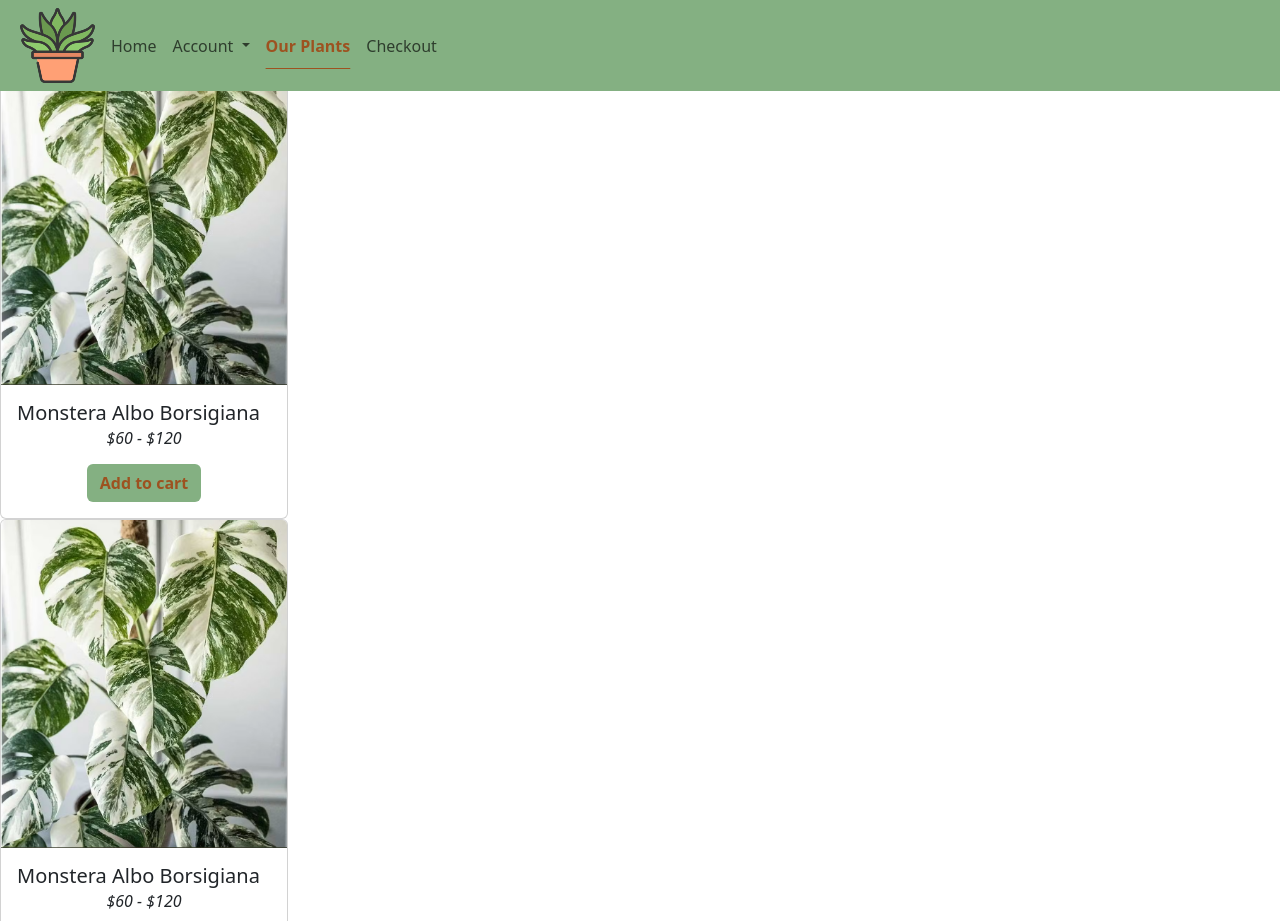
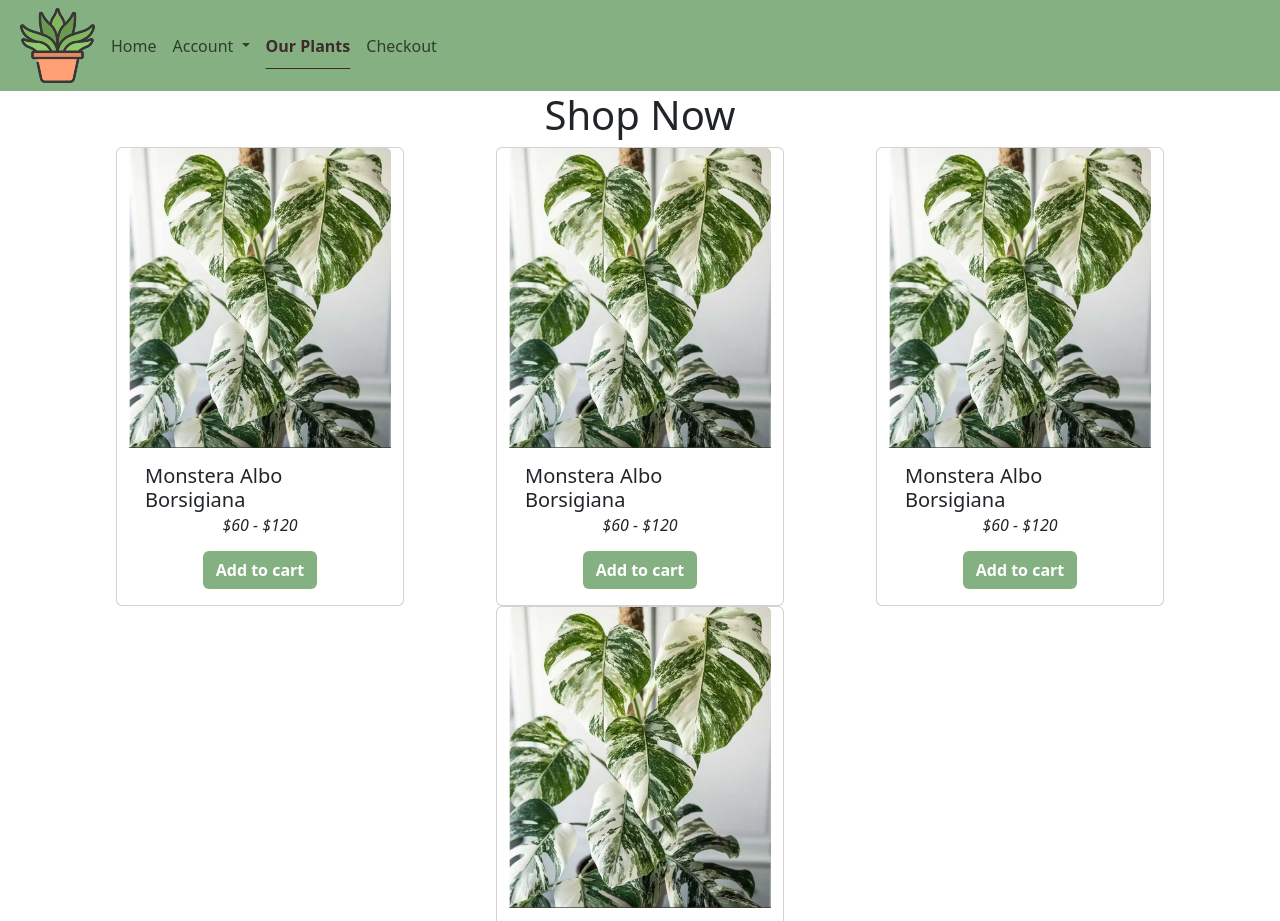
Before and after one commit to JustineElbuhel/Captone1, a plain HTML site: page products.html in a window 1280 px wide. Shown: the top 921 px of the page. Drawn offline with nearby package versions, Linux system fonts and the light colour scheme.

Commit message:
update before branching for index

```diff
--- a/css/styles.css
+++ b/css/styles.css
@@ -12,21 +12,21 @@ background-color: #84B082 !important;
 
 .active-nav-custom {
 font-weight: bolder;
-color:#9d5220;
+color:#3F2A2B;
 text-decoration: underline !important;
 text-underline-offset: 1rem !important;
-text-decoration-color: #9d5220 !important;
+text-decoration-color: #3F2A2B !important;
 }
 
 /* CUSTOM BUTTONS & links */
 .button-custom, .button-custom:hover {
 background-color: #84B082;
-color: #9d5220 !important;
+color: #fff !important;
 }
 
 .button-custom:hover {
-    text-decoration: underline;
-    text-decoration-color: #9d5220;
+text-decoration: underline;
+text-decoration-color: #fff;
 }
 .gradient-custom {
 background: linear-gradient(#3F2A2B, #84B082);
--- a/products.html
+++ b/products.html
@@ -34,12 +34,11 @@ OCHRE          - #DB7C26
 <style>
     .nav-link-custom:hover {
         font-weight: bold;
-        background-image: url('assets/images/leaf-icon.png');
+        background-image: url('assets/images/link-hover-icon.png'); background-repeat: no-repeat;
         background-position: center;
         }
 </style>
-    <!-- fixed top????? -->
-    <nav class="navbar navbar-custom navbar-expand-lg bg-body-tertiary fixed-top">
+    <nav class="navbar navbar-custom navbar-expand-lg bg-body-tertiary">
         <div class="container-fluid">
             <a class="navbar-logo " href="index.html"><img src="assets/images/logo.png" class="mx-2"></a>
             <button class="navbar-toggler" type="button" data-bs-toggle="collapse" data-bs-target="#navbarNavAltMarkup"
@@ -68,11 +67,13 @@ OCHRE          - #DB7C26
 </header>
 <!-- PRODUCTS MAIN CONTENT -->
 <main>
-<h1 class="title title custom">Shop Now</h1>
+<h1 class="text-center">Shop Now</h1>
 <!-- PRODUCT CARDS -->
-<div class="<div class="card">
-    <div class="card" style="width: 18rem;">
-        <img class="card-img-top align-bottom" src="assets/images/plants/Monstera-albo.png" alt="Monstera">
+    <div class="container">
+        <div class="row d-flex justify-content-around">
+            <!-- Card 1 -->
+            <div class="card m-0" style="width: 18rem;">
+                <img class="card-img-top object-fit-cover" src="assets/images/plants/Monstera-albo.png" alt="Monstera">
                 <div class="card-body">
                 <h5 class="card-title">Monstera Albo Borsigiana</h5>
                 <h6 class="card-subtitle d-flex justify-content-center mb-3 fw-lighter"><em>$60 - $120</em></h6>
@@ -81,9 +82,9 @@ OCHRE          - #DB7C26
                     </div>
                 </div>
             </div>
-<div class="<div class="card">
-    <div class="card" style="width: 18rem;">
-        <img class="card-img-top align-bottom" src="assets/images/plants/Monstera-albo.png" alt="Monstera">
+            <!-- Card 2 -->
+            <div class="card m-0" style="width: 18rem;">
+                <img class="card-img-top object-fit-cover" src="assets/images/plants/Monstera-albo.png" alt="Monstera">
                 <div class="card-body">
                 <h5 class="card-title">Monstera Albo Borsigiana</h5>
                 <h6 class="card-subtitle d-flex justify-content-center mb-3 fw-lighter"><em>$60 - $120</em></h6>
@@ -92,9 +93,9 @@ OCHRE          - #DB7C26
                     </div>
                 </div>
             </div>
-<div class="<div class="card">
-    <div class="card" style="width: 18rem;">
-        <img class="card-img-top align-bottom" src="assets/images/plants/Monstera-albo.png" alt="Monstera">
+            <!-- Card 3 -->
+            <div class="card m-0" style="width: 18rem;">
+                <img class="card-img-top object-fit-cover" src="assets/images/plants/Monstera-albo.png" alt="Monstera">
                 <div class="card-body">
                 <h5 class="card-title">Monstera Albo Borsigiana</h5>
                 <h6 class="card-subtitle d-flex justify-content-center mb-3 fw-lighter"><em>$60 - $120</em></h6>
@@ -103,9 +104,9 @@ OCHRE          - #DB7C26
                     </div>
                 </div>
             </div>
-<div class="<div class="card">
-    <div class="card" style="width: 18rem;">
-        <img class="card-img-top align-bottom" src="assets/images/plants/Monstera-albo.png" alt="Monstera">
+            <!-- Card 4 -->
+            <div class="card m-0" style="width: 18rem;">
+                <img class="card-img-top object-fit-cover" src="assets/images/plants/Monstera-albo.png" alt="Monstera">
                 <div class="card-body">
                 <h5 class="card-title">Monstera Albo Borsigiana</h5>
                 <h6 class="card-subtitle d-flex justify-content-center mb-3 fw-lighter"><em>$60 - $120</em></h6>
@@ -113,26 +114,6 @@ OCHRE          - #DB7C26
                         <a href="#" class="btn button-custom fw-bold">Add to cart</a>
                     </div>
                 </div>
-</div>
-<div class="<div class="card">
-    <div class="card" style="width: 18rem;">
-        <img class="card-img-top align-bottom" src="assets/images/plants/Monstera-albo.png" alt="Monstera">
-        <div class="card-body">
-        <h5 class="card-title">Monstera Albo Borsigiana</h5>
-        <h6 class="card-subtitle d-flex justify-content-center mb-3 fw-lighter"><em>$60 - $120</em></h6>
-        <div class="d-flex justify-content-center">
-            <a href="#" class="btn button-custom fw-bold">Add to cart</a>
-        </div>
-    </div>
-</div>
-<div class="<div class="card">
-    <div class="card" style="width: 18rem;">
-        <img class="card-img-top align-bottom" src="assets/images/plants/Monstera-albo.png" alt="Monstera">
-        <div class="card-body">
-        <h5 class="card-title">Monstera Albo Borsigiana</h5>
-        <h6 class="card-subtitle d-flex justify-content-center mb-3 fw-lighter"><em>$60 - $120</em></h6>
-        <div class="d-flex justify-content-center">
-            <a href="#" class="btn button-custom fw-bold">Add to cart</a>
             </div>
         </div>
     </div>
```
Also changed, not shown: checkout.html (+4 -4 lines), registration.html (+1 -1 lines), assets/images/leaf-bg.png (added), assets/images/link-hover-icon.png (added). Lines whose indentation alone changed are shown as unchanged.
